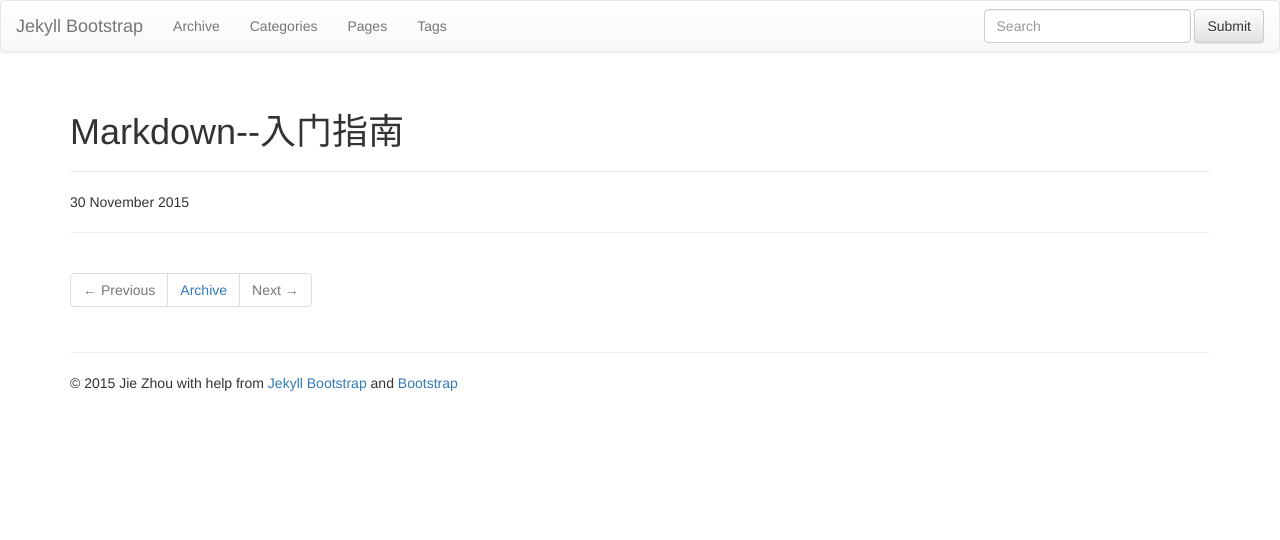
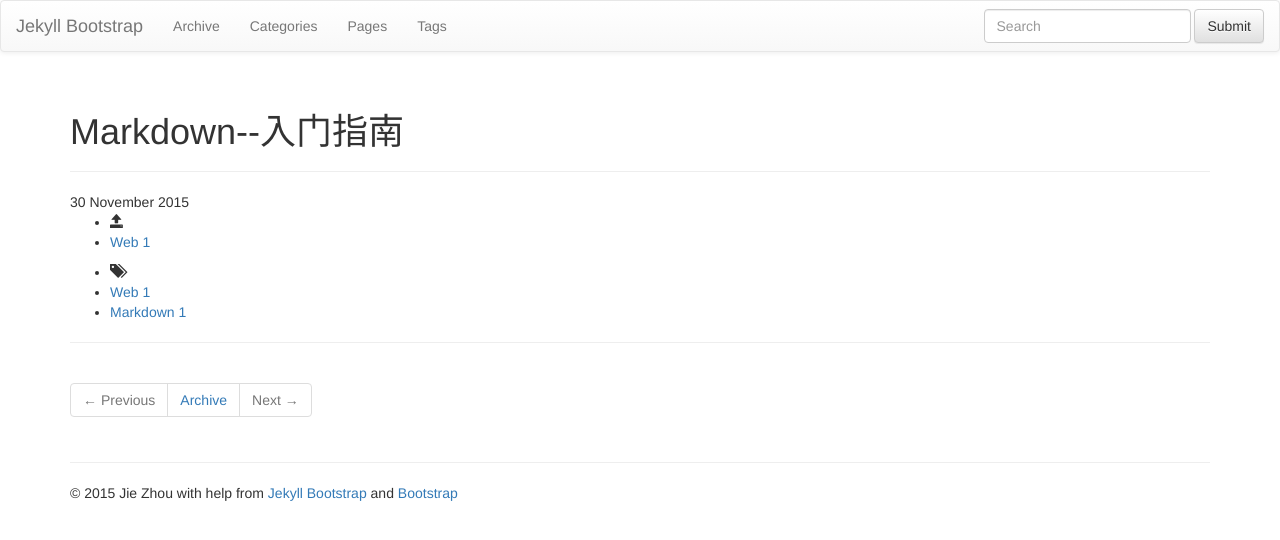
Before and after one commit to ethanjiezhou/jeffjiezhou.github.io, a Jekyll site: the page built from _posts/2015-11-30-Markdown--入门指南.md, in a window 1280 px wide. Shown: the top 540 px of the page. Built offline with Jekyll 4.4.1, drawn with Linux system fonts in a browser that asks for light colours; nearby versions of some CDN libraries; library files that are not in the unit come from our copies.

Commit message:
markdown

```diff
--- a/_posts/2015-11-30-Markdown--入门指南.md
+++ b/_posts/2015-11-30-Markdown--入门指南.md
@@ -1,8 +1,8 @@
 ---
 layout: post
 title: "Markdown--入门指南"
-description: ""
-category:
-tags: []
+description: "Markdown Introduction"
+category: Web
+tags: [Web, Markdown]
 ---
 {% include JB/setup %}
```
